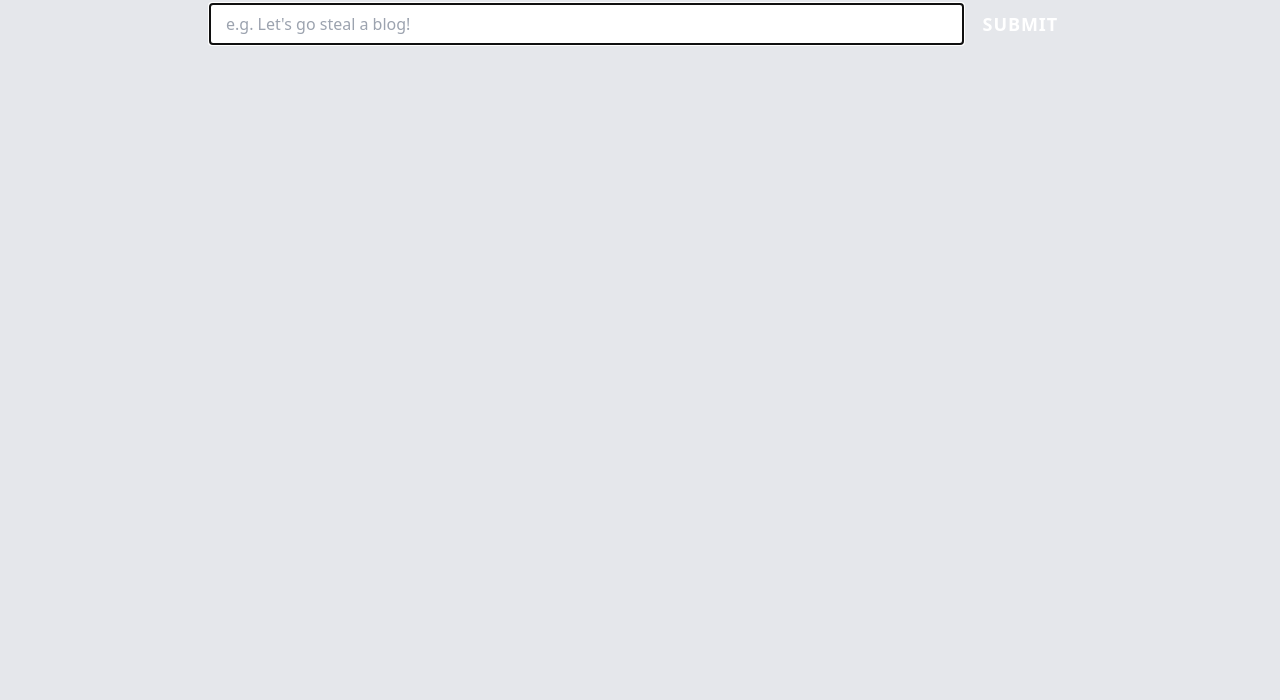
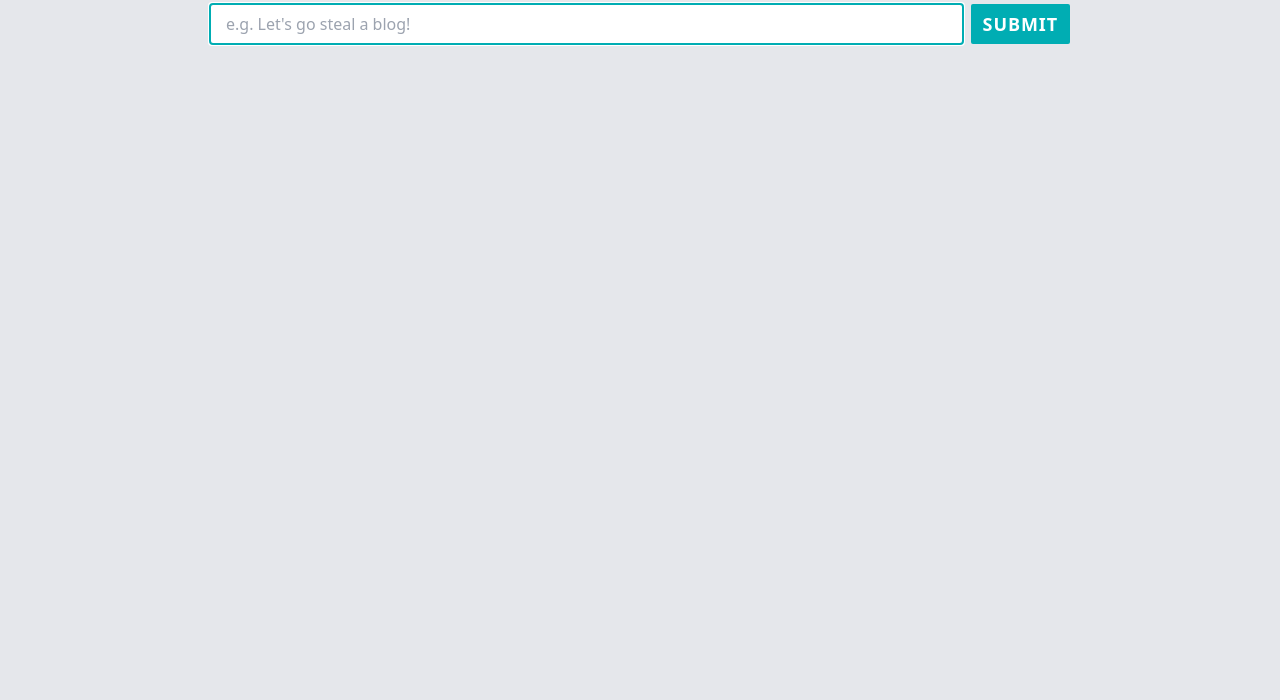
Before and after one commit to code-scannner/Todo-Jquery, a website with bundled scripts: page index.html in a window 1280 px wide. Shown: the part 100-800 px from the top of the page. Built offline with nearby package versions, Linux system fonts and the light colour scheme.

Commit message:
adjusted tailwind css

```diff
--- a/index.html
+++ b/index.html
@@ -9,7 +9,7 @@
 	<link rel="shortcut icon" href="favicon.ico" type="image/x-icon">
 	<link rel="apple-touch-icon" href="favicon.png">
 	<title>My Todo App</title>
-	<link rel="stylesheet" href="css/main.css">
+	<link rel="stylesheet" href="./css/main.css">
 </head>
 <body class="dark:bg-primary bg-gray-200 awesome-scroll">
 	<!-- dark mode toggle starts -->
--- a/tailwind.config.js
+++ b/tailwind.config.js
@@ -1,8 +1,18 @@
 /** @type {import('tailwindcss').Config} */
 module.exports = {
+  darkMode: 'class',
     content: ["./**/*.{html,js}"],
     theme: {
-      extend: {},
+
+      extend: {
+        colors : {
+          "primary" : "rgb(0 72 75)",
+          "primary-light" : "rgb(0 72 75)",
+          "primary-vlight" : "rgb(0 173 179)",
+          "primary-dark" : "rgb(0 49 51)",
+        }
+      },
+
     },
     plugins: [],
   }
```
Also changed, not shown: css/main.css.
